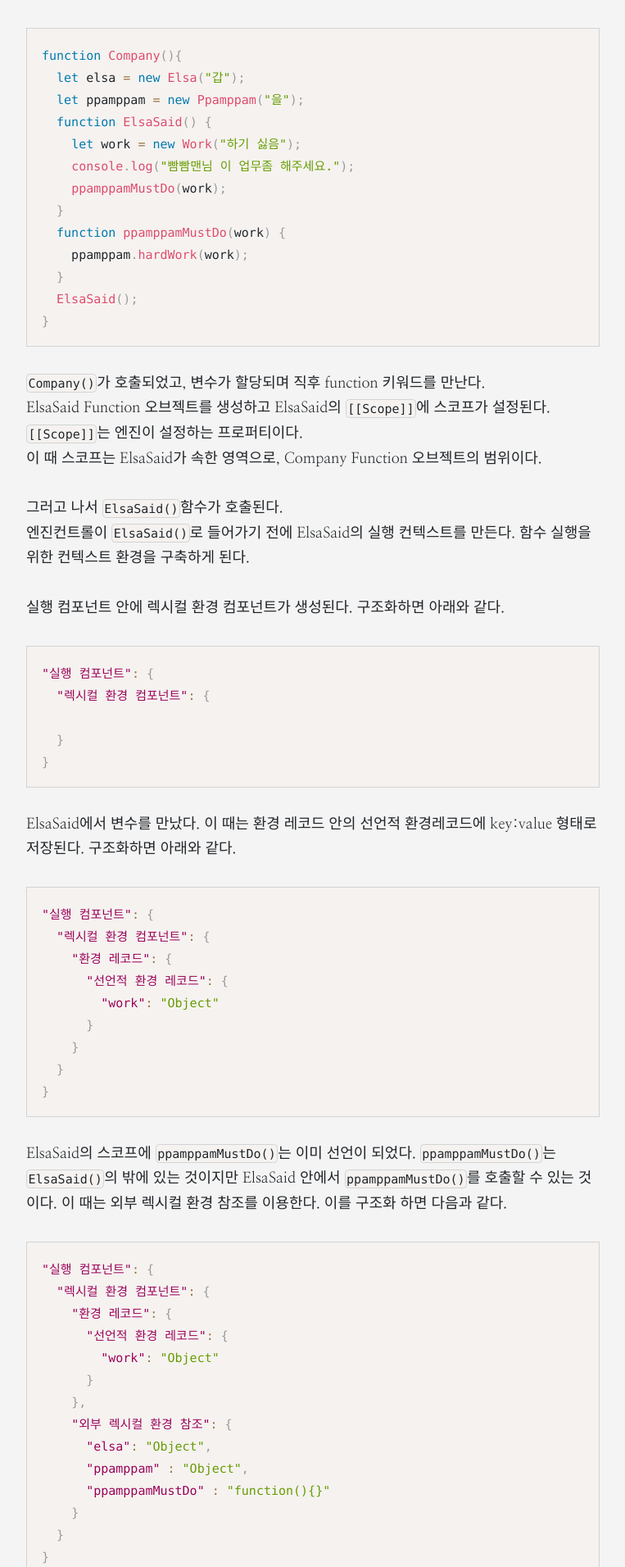
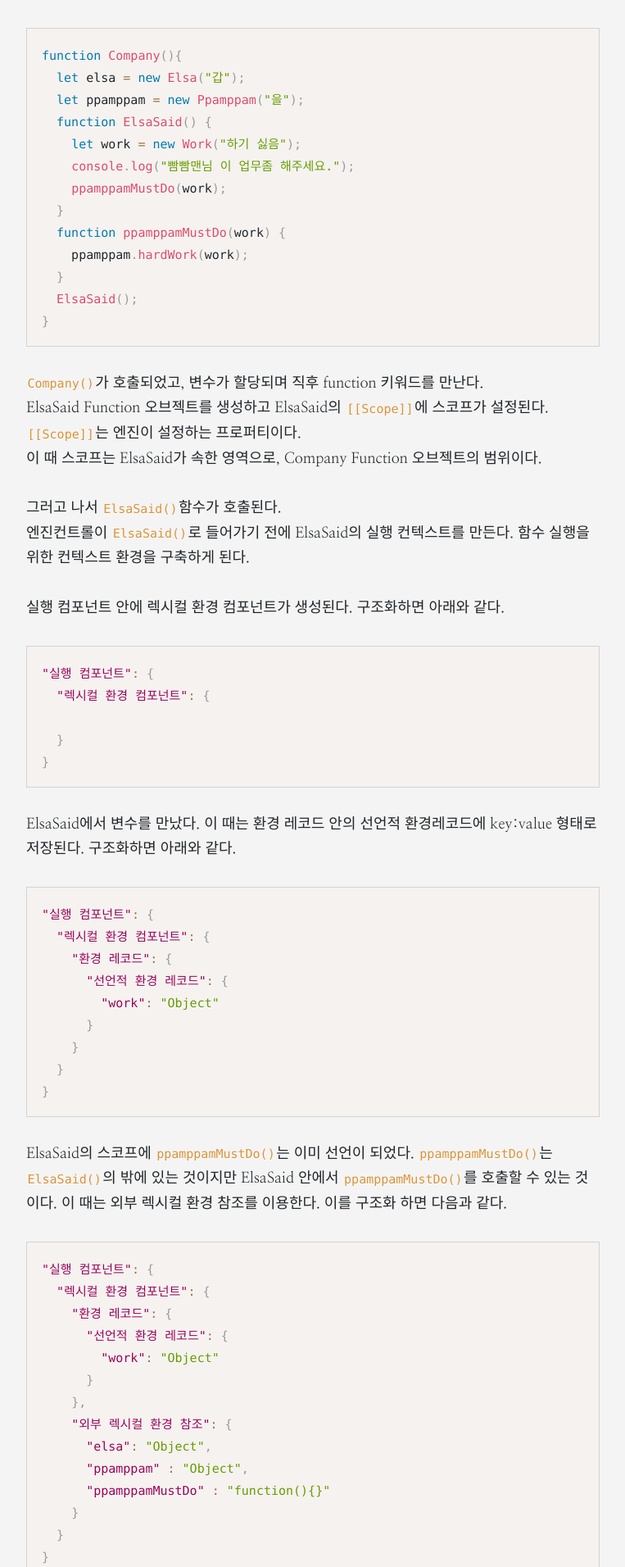
Before and after one commit to ppamppamman/ppamppamman.github.io, a Jekyll site: the page built from _posts/2020-05-16-execution-context.md, in a window 1280 px wide. Shown: the part 1832-3744 px from the top of the page at 82% size, without its empty margins (258-1021 px from the left). Built offline with Jekyll 4.4.1, drawn with Linux system fonts in a browser that asks for light colours; nearby versions of some CDN libraries; comment, search, counter and statistics services are not loaded.

Commit message:
fix: language-plaintext 스타일 강제

```diff
--- a/assets/css/theme.scss
+++ b/assets/css/theme.scss
@@ -447,6 +447,12 @@ img, img:hover {
         font-size: 15px;
         color: #d99338;
     }
+    code.language-plaintext, pre.language-plaintext {
+      background: none;
+      border: none;
+      color:#d99338 !important;
+      margin-bottom: none;
+    }
     code[class*="language-"], pre[class*="language-"] {
         margin-bottom:30px;
         // background: #000;
```
